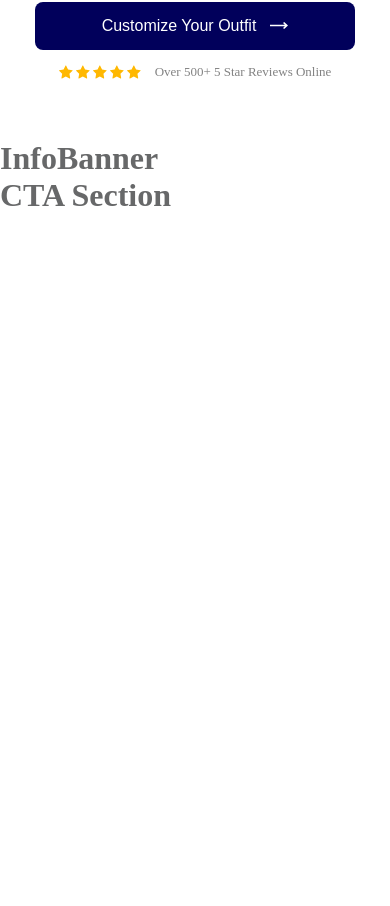
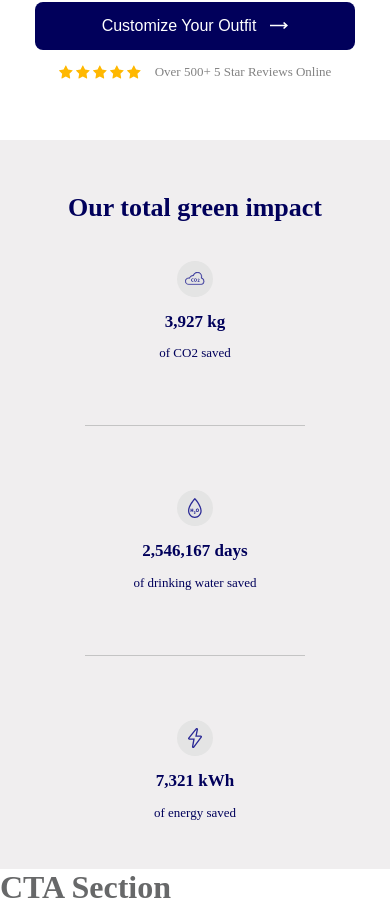
Before and after one commit to Evgeniy45/byteex, a React (Vite) app: page / in a window 390 px wide. Shown: the part 3406-4312 px from the top of the page. Before the commit the page ends 3620 px from the top, so only its background shows below. Built offline with nearby package versions, Linux system fonts and the light colour scheme.

Commit message:
feat(banner): implement InfoBanner section with metrics and responsive layout

```diff
--- a/src/components/InfoBanner/InfoBanner.scss
+++ b/src/components/InfoBanner/InfoBanner.scss
@@ -1 +1,120 @@
-@use '../../styles/variables.scss' as *;
+@use '../../styles/variables' as *;
+
+.info-banner {
+  width: 100%;
+  background-color: $color-bg-dark;
+  padding-top: 40px;
+  padding-bottom: 44px;
+
+  @media (max-width: $bp-mobile) {
+    padding-top: 52px;
+    padding-bottom: 48px;
+    padding-left: 20px;
+    padding-right: 20px;
+  }
+
+  &__wrapper {
+    display: flex;
+    flex-direction: column;
+    align-items: center;
+    width: 100%;
+  }
+
+  &__title {
+    font-size: $font-size-h2;
+    font-weight: 700;
+    line-height: 1.2;
+    color: $color-primary;
+    text-align: center;
+    margin: 0;
+    margin-bottom: 26px;
+
+    @media (max-width: $bp-mobile) {
+      font-size: $font-size-h2-mb;
+      margin-bottom: 38px;
+    }
+  }
+
+  &__items {
+    display: flex;
+    align-items: flex-end;
+    justify-content: center;
+    gap: 40px;
+    width: 100%;
+
+    @media (max-width: $bp-tablet) {
+      flex-direction: column;
+      align-items: center;
+    }
+  }
+
+  &__item {
+    display: flex;
+    flex-direction: column;
+    align-items: center;
+    text-align: center;
+    padding: 0 20px;
+    box-sizing: border-box;
+
+    @media (max-width: $bp-mobile) {
+      padding: 0;
+      width: 100%;
+    }
+  }
+
+  &__icon-wrap {
+    width: 36px;
+    height: 36px;
+    border-radius: 50%;
+    background-color: #e4e4e4;
+    display: flex;
+    align-items: center;
+    justify-content: center;
+    margin-bottom: 14px;
+  }
+
+  &__icon {
+    width: 20px;
+    height: 20px;
+    object-fit: contain;
+    display: block;
+  }
+
+  &__value {
+    font-size: 22px;
+    font-weight: 700;
+    line-height: 1.25;
+    color: $color-primary;
+    margin: 0 0 12px;
+    white-space: nowrap;
+
+    @media (max-width: $bp-mobile) {
+      font-size: 17px;
+    }
+  }
+
+  &__desc {
+    font-size: 13px;
+    line-height: 1.35;
+    color: $color-primary;
+    margin: 0;
+    white-space: nowrap;
+  }
+
+  &__divider {
+    width: 1px;
+    background-color: #c4c4c4;
+    align-self: stretch;
+    flex-shrink: 0;
+
+    margin-top: -8px;
+    margin-bottom: -12px;
+
+    @media (max-width: $bp-tablet) {
+      width: 100%;
+      max-width: 220px;
+      height: 1px;
+      margin: 24px auto;
+    }
+  }
+}
--- a/src/components/InfoBanner/InfoBanner.tsx
+++ b/src/components/InfoBanner/InfoBanner.tsx
@@ -1,5 +1,69 @@
+import React from 'react';
 import './InfoBanner.scss';
 
-export const InfoBanner = () => {
-  return <h1>InfoBanner</h1>;
+import co2Icon from '../../assets/icons/co2.svg';
+import h2oIcon from '../../assets/icons/h2o.svg';
+import energyIcon from '../../assets/icons/energy.svg';
+
+interface ImpactItem {
+  id: number;
+  icon: string;
+  value: string;
+  description: string;
+}
+
+const IMPACT_DATA: ImpactItem[] = [
+  {
+    id: 1,
+    icon: co2Icon,
+    value: '3,927 kg',
+    description: 'of CO2 saved',
+  },
+  {
+    id: 2,
+    icon: h2oIcon,
+    value: '2,546,167 days',
+    description: 'of drinking water saved',
+  },
+  {
+    id: 3,
+    icon: energyIcon,
+    value: '7,321 kWh',
+    description: 'of energy saved',
+  },
+];
+
+export const InfoBanner: React.FC = () => {
+  return (
+    <section className="info-banner">
+      <div className="container">
+        <div className="info-banner__wrapper">
+          <h2 className="info-banner__title">Our total green impact</h2>
+
+          <div className="info-banner__items">
+            {IMPACT_DATA.map((item, index) => (
+              <React.Fragment key={item.id}>
+                <div className="info-banner__item">
+                  <div className="info-banner__icon-wrap">
+                    <img
+                      src={item.icon}
+                      alt=""
+                      aria-hidden="true"
+                      className="info-banner__icon"
+                    />
+                  </div>
+                  <h3 className="info-banner__value">{item.value}</h3>
+                  <p className="info-banner__desc">{item.description}</p>
+                </div>
+
+                {index < IMPACT_DATA.length - 1 && (
+                  <span className="info-banner__divider" aria-hidden="true" />
+                )}
+              </React.Fragment>
+            ))}
+          </div>
+        </div>
+      </div>
+    </section>
+  );
 };
```
